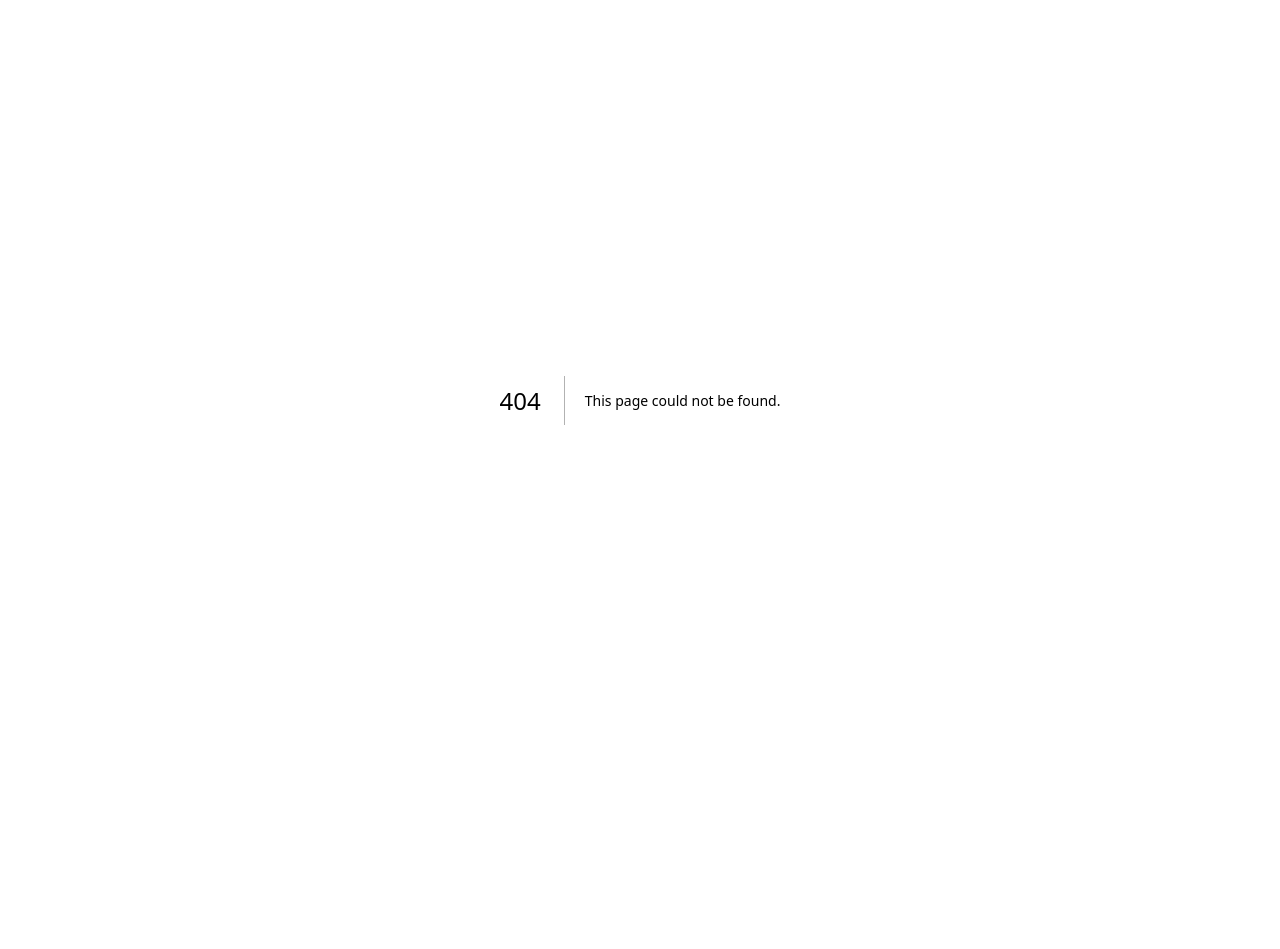
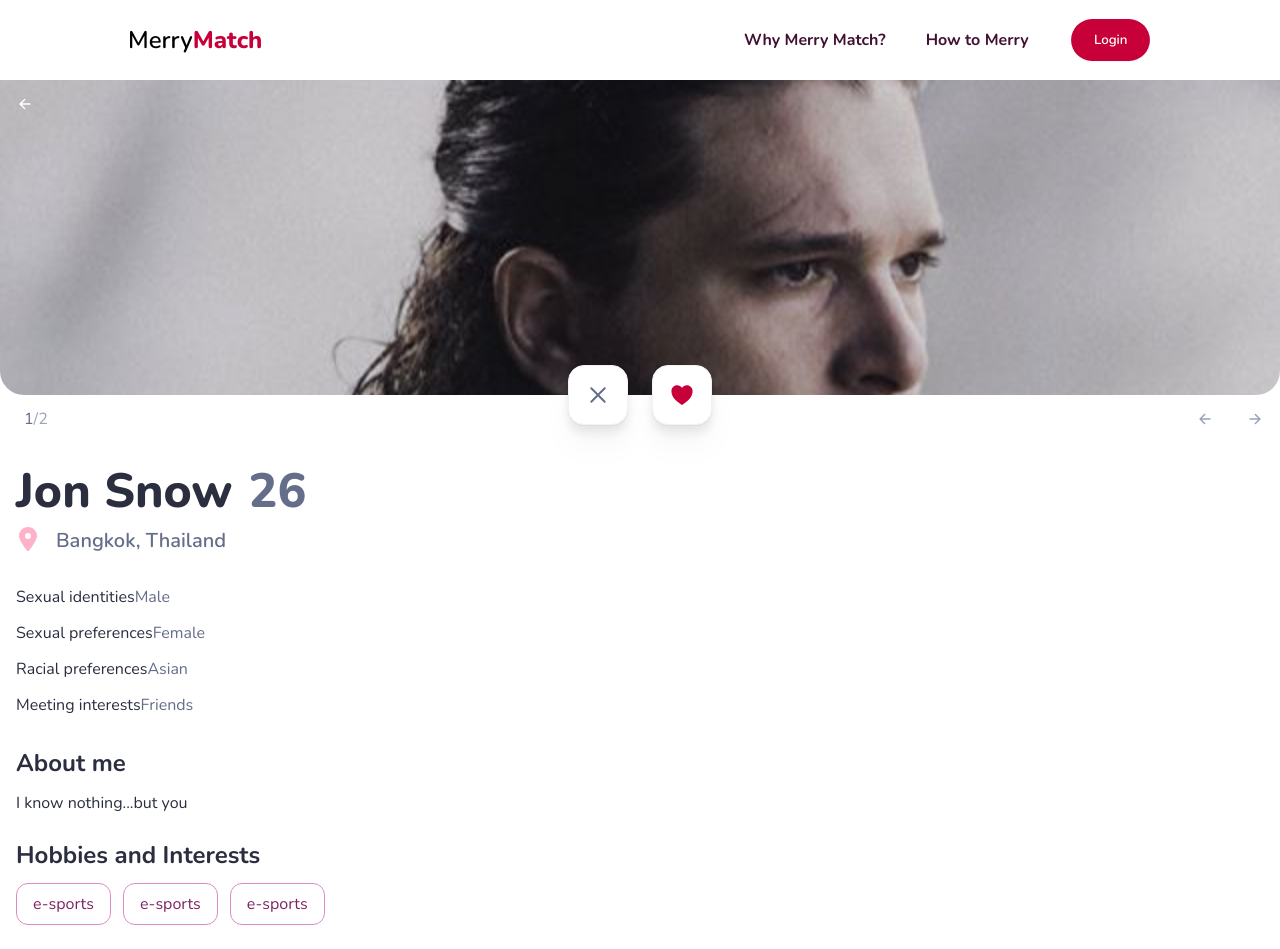
Before and after one commit to sappakit/merry_match_project_test, a Next.js app: page /profile/preview-profile in a window 1280 px wide. Before the commit this address had no page. Before the commit the page ends 800 px from the top, so only its background shows below. Built offline with nearby package versions, Linux system fonts and the light colour scheme.

Commit message:
feat: add preview-profile component into preview-profile page

```diff
--- /dev/null
+++ b/src/components/HobbyBlog.js
@@ -0,0 +1,7 @@
+export function HobbyBlog(props) {
+    return (
+        <div className="hobby-blog border border-second-300 px-4 py-2 rounded-xl text-base font-normal text-second-600">
+            {props.hobby}e-sports
+        </div>
+    )
+}
--- a/src/components/preview-profile.js
+++ b/src/components/preview-profile.js
@@ -0,0 +1,131 @@
+import { FaLocationDot } from "react-icons/fa6";
+import { IoArrowBackOutline } from "react-icons/io5";
+import { IoArrowForwardOutline } from "react-icons/io5";
+import { RxCross2 } from "react-icons/rx";
+import { IoHeart } from "react-icons/io5";
+import { HobbyBlog } from "./HobbyBlog";
+import { useRouter } from "next/navigation";
+
+export function PreviewProfile() {
+  const router = useRouter();
+
+  return (
+    <>
+      <div className="preview-card">
+        {/* show-image  */}
+        <div className="image relative">
+          <button className="btn btn-ghost absolute rounded-xl">
+            <IoArrowBackOutline
+              className="h-4 w-4 text-white"
+              onClick={() => router.push("/profile")}
+            />
+          </button>
+          <img
+            src="/images/test1.png"
+            alt="man in black"
+            className="h-[315px] w-full rounded-bl-3xl rounded-br-3xl object-cover object-center"
+          />
+          <div className="dislike-like-button absolute left-1/2 top-[285px] flex -translate-x-1/2 flex-row gap-6">
+            <button className="dislike btn h-[60px] w-[60px] rounded-2xl bg-white drop-shadow-xl">
+              <RxCross2 className="text-5xl text-fourth-700" />
+            </button>
+            <button className="like btn h-[60px] w-[60px] rounded-2xl bg-white drop-shadow-xl">
+              <IoHeart className="text-5xl text-primary-500" />
+            </button>
+          </div>
+        </div>
+
+        {/* image-wrapper */}
+        <div className="image-wrapper flex flex-row justify-between">
+          <div className="image-number px-6 py-3 text-fourth-700">
+            1<span className="text-fourth-600">/2</span>
+          </div>
+
+          <div className="image-arrow">
+            <button className="btn btn-ghost join-item rounded-xl bg-white">
+              <IoArrowBackOutline className="h-4 w-4 text-fourth-600" />
+            </button>
+            <button className="btn btn-ghost join-item rounded-xl bg-white">
+              <IoArrowForwardOutline className="h-4 w-4 text-fourth-600" />
+            </button>
+          </div>
+        </div>
+
+        {/* information-section */}
+        <div className="information flex flex-col gap-6 px-4 py-6">
+          {/* head */}
+          <header className="head-section flex flex-col gap-3">
+            <div className="name-age flex flex-row gap-4">
+              <h2 className="text-5xl font-extrabold text-fourth-900">
+                Jon Snow
+              </h2>
+              <h2 className="text-5xl font-extrabold text-fourth-700">26</h2>
+            </div>
+            <div className="location flex flex-row gap-4">
+              <FaLocationDot className="h-6 w-6 text-primary-200" />
+              <span className="text-xl font-semibold text-fourth-700">
+                Bangkok, Thailand
+              </span>
+            </div>
+          </header>
+
+          {/* sexual-prefer */}
+          <div className="sexual-preference flex flex-col">
+            <label className="sexual-identities flex flex-row py-[6px]">
+              <div className="text-base font-normal text-fourth-900">
+                Sexual identities
+              </div>
+              <span className="text-base font-normal text-fourth-700">
+                Male
+              </span>
+            </label>
+            <label className="sexual-preferences py-[6px]">
+              <span className="text-base font-normal text-fourth-900">
+                Sexual preferences
+              </span>
+              <span className="text-base font-normal text-fourth-700">
+                Female
+              </span>
+            </label>
+            <label className="racial-preferences py-[6px]">
+              <span className="text-base font-normal text-fourth-900">
+                Racial preferences
+              </span>
+              <span className="text-base font-normal text-fourth-700">
+                Asian
+              </span>
+            </label>
+            <label className="meeting-interests py-[6px]">
+              <span className="text-base font-normal text-fourth-900">
+                Meeting interests
+              </span>
+              <span className="text-base font-normal text-fourth-700">
+                Friends
+              </span>
+            </label>
+          </div>
+
+          {/* about-me */}
+          <div className="about-me flex flex-col gap-3">
+            <h4 className="text-2xl font-bold text-fourth-900">About me</h4>
+            <span className="text-base font-normal text-fourth-900">
+              I know nothing...but you
+            </span>
+          </div>
+
+          {/* hobbies-interests */}
+          <div className="hobbies-interests flex flex-col gap-3">
+            <h4 className="text-2xl font-bold text-fourth-900">
+              Hobbies and Interests
+            </h4>
+            <div className="hobby-list flex flex-row gap-3">
+              <HobbyBlog />
+              <HobbyBlog />
+              <HobbyBlog />
+            </div>
+          </div>
+        </div>
+      </div>
+    </>
+  );
+}
--- a/src/components/profile.js
+++ b/src/components/profile.js
@@ -1,14 +1,14 @@
-import { NavBar } from "./NavBar";
-import { Footer } from "./NavBar";
 import { CustomButton } from "./CustomUi";
+import { useState } from "react";
+import { useRouter } from "next/navigation";
 
 export function Profile() {
+  const [date, setDate] = useState("");
+
+  const router = useRouter();
+
   return (
     <>
-      <nav className="nav-bar-section">
-        <NavBar />
-      </nav>
-
       {/* Profile-section */}
       <div className="profile flex flex-col items-center gap-10 px-4 py-10">
         <div className="profile-section flex flex-col gap-10">
@@ -26,6 +26,18 @@ export function Profile() {
             <h4 className="text-2xl font-bold text-fourth-900">
               Basic Information
             </h4>
+            <label className="form-control">
+              <span className="label-text">Date of Birth</span>
+              <input
+                type="date"
+                name="date"
+                value={date}
+                onChange={(event) => {
+                  setDate(event.target.value);
+                }}
+                className="input input-bordered h-[48px] rounded-[8px] border-[1px]"
+              />
+            </label>
             <label className="name-section flex w-full flex-col gap-1">
               <span className="text-base font-normal text-utility-second">
                 Name
@@ -159,6 +171,7 @@ export function Profile() {
             children="Preview Profile"
             buttonType="secondary"
             customStyle="w-[162px] text-base font-bold"
+            onClick={() => router.push("/profile/preview-profile")}
           />
           <CustomButton
             children="Update Profile"
@@ -195,22 +208,18 @@ export function Profile() {
                 <CustomButton
                   children="Yes, I want to delete"
                   buttonType="secondary"
-                  customStyle="text-base font-bold"
+                  className="text-base font-bold"
                 />
                 <CustomButton
                   children="No, I don't"
                   buttonType="primary"
-                  customStyle="text-base font-bold"
+                  className="text-base font-bold"
                 />
               </div>
             </div>
           </dialog>
         </div>
       </div>
-
-      <footer className="footer-section">
-        <Footer />
-      </footer>
     </>
   );
 }
--- a/src/pages/profile/index.js
+++ b/src/pages/profile/index.js
@@ -1,9 +1,19 @@
-import { Profile } from "@/components/profile";
+import { NavBar } from "@/components/NavBar";
+import { Profile } from "@/components/Profile";
+import { Footer } from "@/components/NavBar";
 
 export default function ProfilePage() {
   return (
     <div>
-      <Profile />
+      <nav className="nav-bar-section">
+        <NavBar />
+      </nav>
+      <main className="info-section">
+        <Profile />
+      </main>
+      <footer className="footer-section">
+        <Footer />
+      </footer>
     </div>
   );
 }
--- /dev/null
+++ b/src/pages/profile/preview-profile/index.js
@@ -0,0 +1,15 @@
+import { NavBar } from "@/components/NavBar";
+import { PreviewProfile } from "@/components/Preview-profile";
+
+export default function PreviewProfilePage() {
+  return (
+    <div>
+      <nav className="nav-bar-section">
+        <NavBar />
+      </nav>
+      <main className="preview-section">
+        <PreviewProfile />
+      </main>
+    </div>
+  );
+}
```
Also changed, not shown: public/images/test1.png (added), 1 other file (tests, documents, lock files or other folders).
